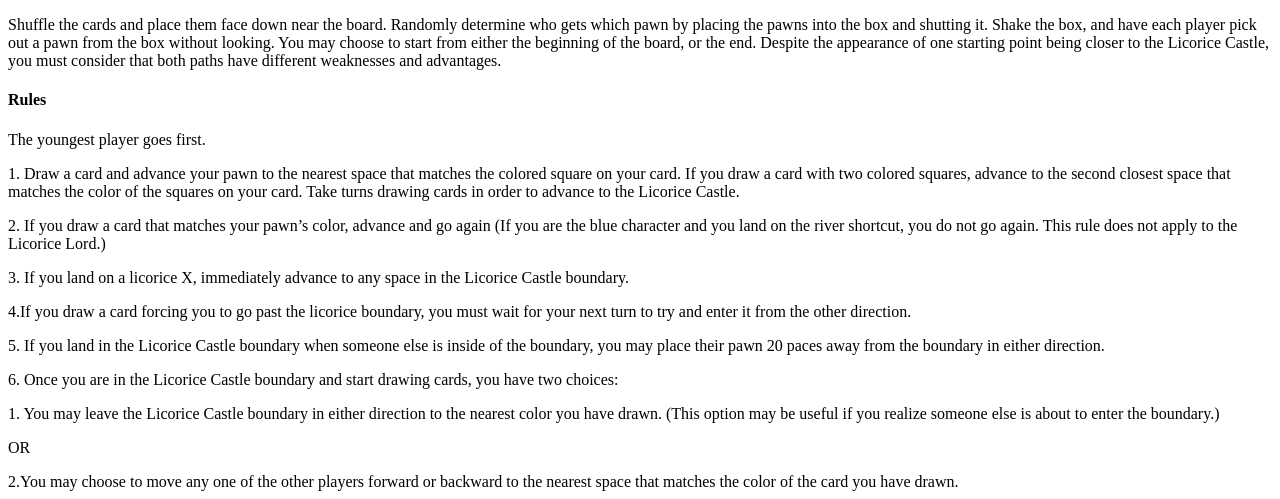
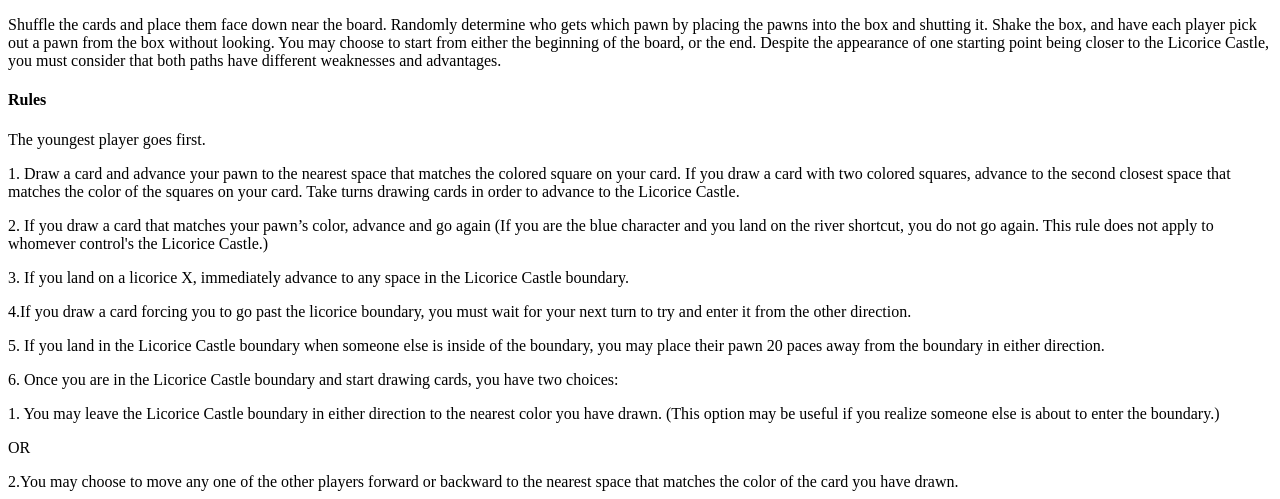
Before and after one commit to yaboiewan/game-mod, a plain HTML site: page index.html in a window 1280 px wide. Shown: the part 598-1097 px from the top of the page. Drawn offline with Linux system fonts and the light colour scheme.

Commit message:
Update index.html

```diff
--- a/index.html
+++ b/index.html
@@ -26,7 +26,7 @@ Shuffle the cards and place them face down near the board. Randomly determine wh
 
 <p>1. Draw a card and advance your pawn to the nearest space that matches the colored square on your card. If you draw a card with two colored squares, advance to the second closest space that matches the color of the squares on your card. Take turns drawing cards in order to advance to the Licorice Castle. </p>
 
-<p>2. If you draw a card that matches your pawn’s color, advance and go again (If you are the blue character and you land on the river shortcut, you do not go again. This rule does not apply to the Licorice Lord.)</p>
+<p>2. If you draw a card that matches your pawn’s color, advance and go again (If you are the blue character and you land on the river shortcut, you do not go again. This rule does not apply to whomever control's the Licorice Castle.)</p>
 
 <p>3. If you land on a licorice X, immediately advance to any space in the Licorice Castle boundary.</p>
 
```
